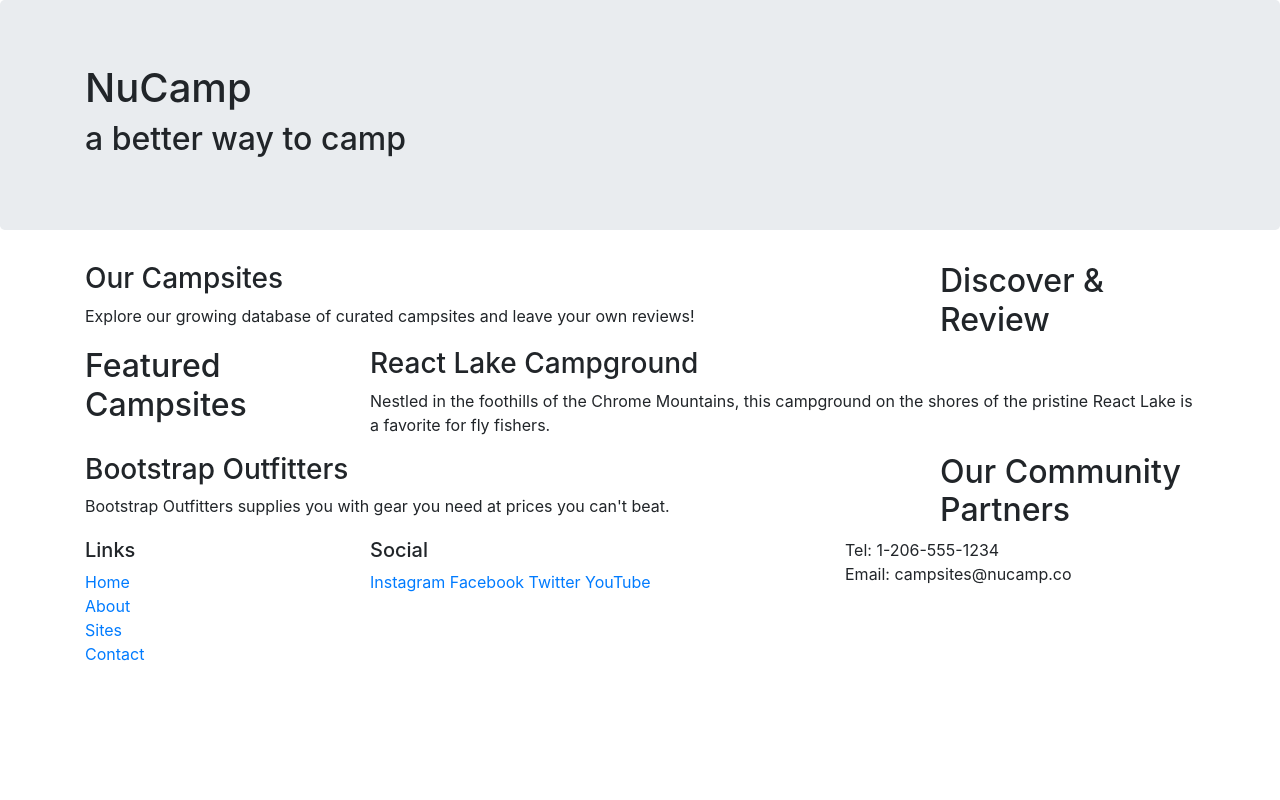
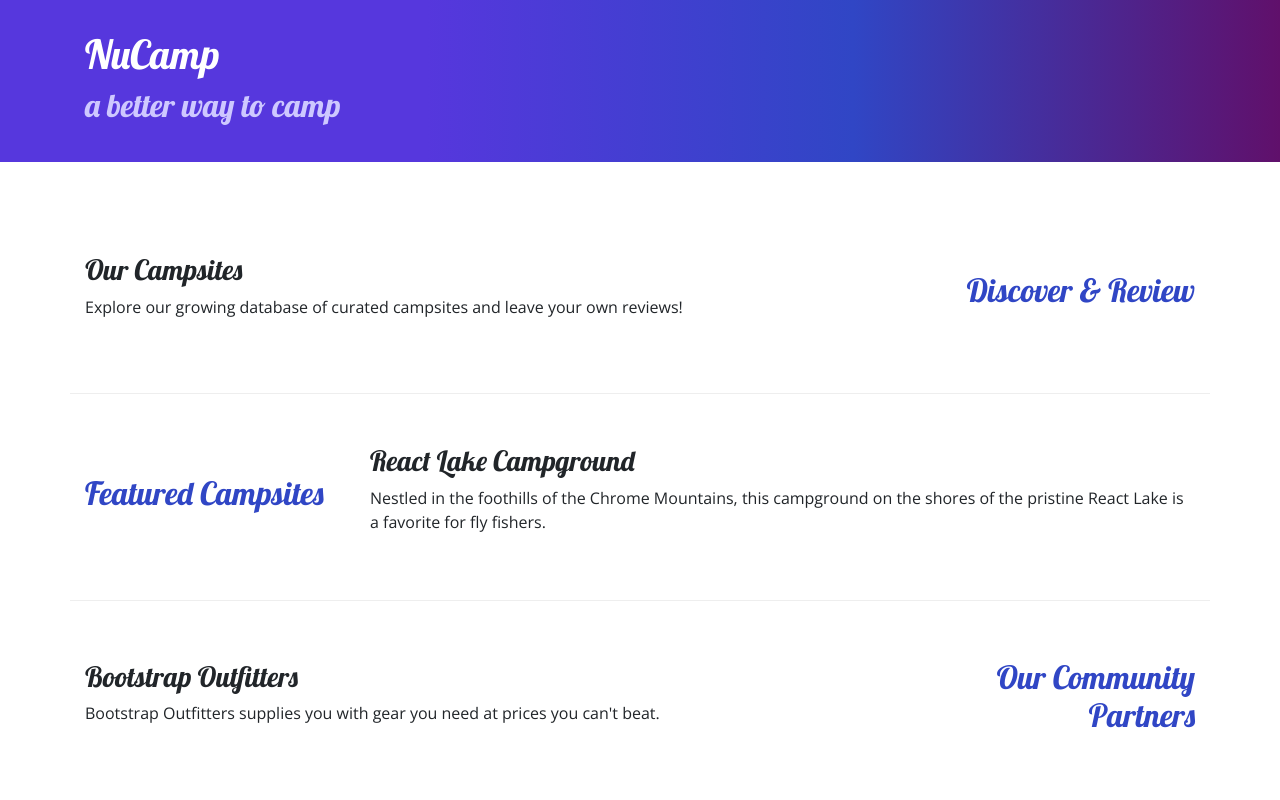
Before and after one commit to Lorenchess/Nucamp-Website-Project, a website: page index.html in a window 1280 px wide. Shown: the top 800 px of the page. Drawn offline with nearby package versions, Linux system fonts and the light colour scheme.

Commit message:
Adding CSS

```diff
--- /dev/null
+++ b/css/styles.css
@@ -0,0 +1,32 @@
+body {
+    font-family: "Open Sans", sans-serif;
+}
+
+h1, h2, h3 {
+  font-family: "Lobster", cursive;
+}
+
+h2 {
+    color: #3046C5;
+}
+
+header h2{
+    color:#CEC8FF;
+}
+
+footer {
+    background-image: linear-gradient(#CEC8FF, #FFF);
+    padding: 20px 0;
+}
+
+.jumbotron {
+    padding:30px;
+    background-image: linear-gradient(to right, #5637DD, #5637DD, #3046C5, #60106B);
+    color: #FFF;
+}
+
+.row-content {
+    padding: 50px 0;
+    border-bottom: 1px ridge;
+    min-height: 200px;
+}
--- a/index.html
+++ b/index.html
@@ -10,12 +10,16 @@
       rel="stylesheet"
       href="node_modules/bootstrap/dist/css/bootstrap.min.css"
     />
+    <link rel="preconnect" href="https://fonts.googleapis.com">
+    <link rel="preconnect" href="https://fonts.gstatic.com" crossorigin>
+    <link href="https://fonts.googleapis.com/css2?family=Lobster&family=Open+Sans:ital,wght@0,300;1,300;1,400&display=swap" rel="stylesheet">
+    <link rel="stylesheet" href="css/styles.css">
 
     <title>NuCamp: A Better Way To Camp</title>
   </head>
 
   <body>
-    <header class="jumbotron">
+    <header class="jumbotron jumbotron-fluid">
       <div class="container">
         <div class="row">
           <div class="col">
@@ -27,9 +31,9 @@
     </header>
 
     <div class="container">
-      <div class="row">
+      <div class="row row-content align-items-center">
         <div class="col-sm-4 order-sm-last col-md-3">
-          <h2>Discover & Review</h2>
+          <h2 class="text-sm-right">Discover & Review</h2>
         </div>
         <div class="col">
           <h3>Our Campsites</h3>
@@ -40,7 +44,7 @@
         </div>
       </div>
 
-      <div class="row">
+      <div class="row row-content align-items-center">
         <div class="col-sm-4 col-md-3">
           <h2>Featured Campsites</h2>
         </div>
@@ -53,9 +57,9 @@
         </div>
       </div>
 
-      <div class="row">
+      <div class="row row-content align-items-center">
         <div class="col-sm-4 order-sm-last col-md-3">
-          <h2>Our Community Partners</h2>
+          <h2 class="text-sm-right">Our Community Partners</h2>
         </div>
         <div class="col">
           <h3>Bootstrap Outfitters</h3>
@@ -70,7 +74,7 @@
     <footer>
       <div class="container">
         <div class="row">
-          <div class="col-4 col-sm-2">
+          <div class="col-4 col-sm-2 offset-1">
             <h5>Links</h5>
             <ul class="list-unstyled">
               <li><a href="#">Home</a></li>
@@ -80,7 +84,7 @@
             </ul>
           </div>
 
-          <div class="col-6 col-sm-5 offset-1">
+          <div class="col-6 col-sm-5 text-center">
             <h5>Social</h5>
             <a href="http://instagram.com/">Instagram</a>
             <a href="http://facebook.com/">Facebook</a>
@@ -88,7 +92,7 @@
             <a href="http://youtube.com/">YouTube</a>
           </div>
 
-          <div class="col-sm-4">
+          <div class="col-sm-4 text-center">
             Tel: 1-206-555-1234<br />
             Email: campsites@nucamp.co
           </div>
```
